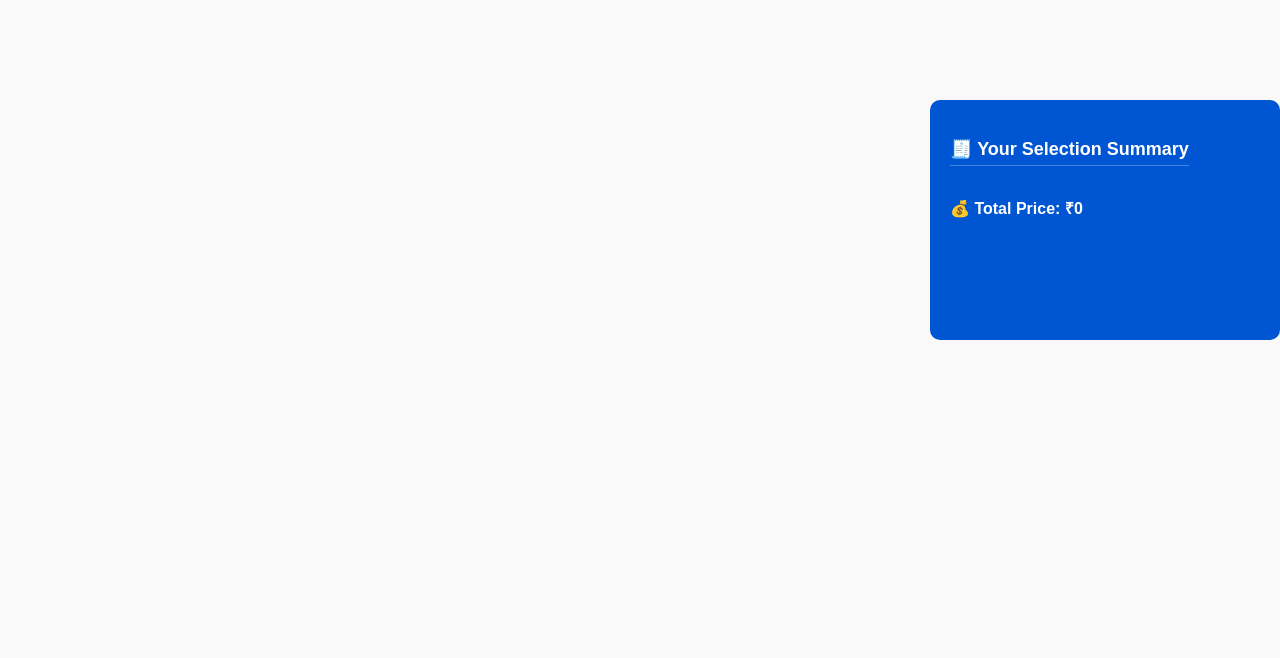
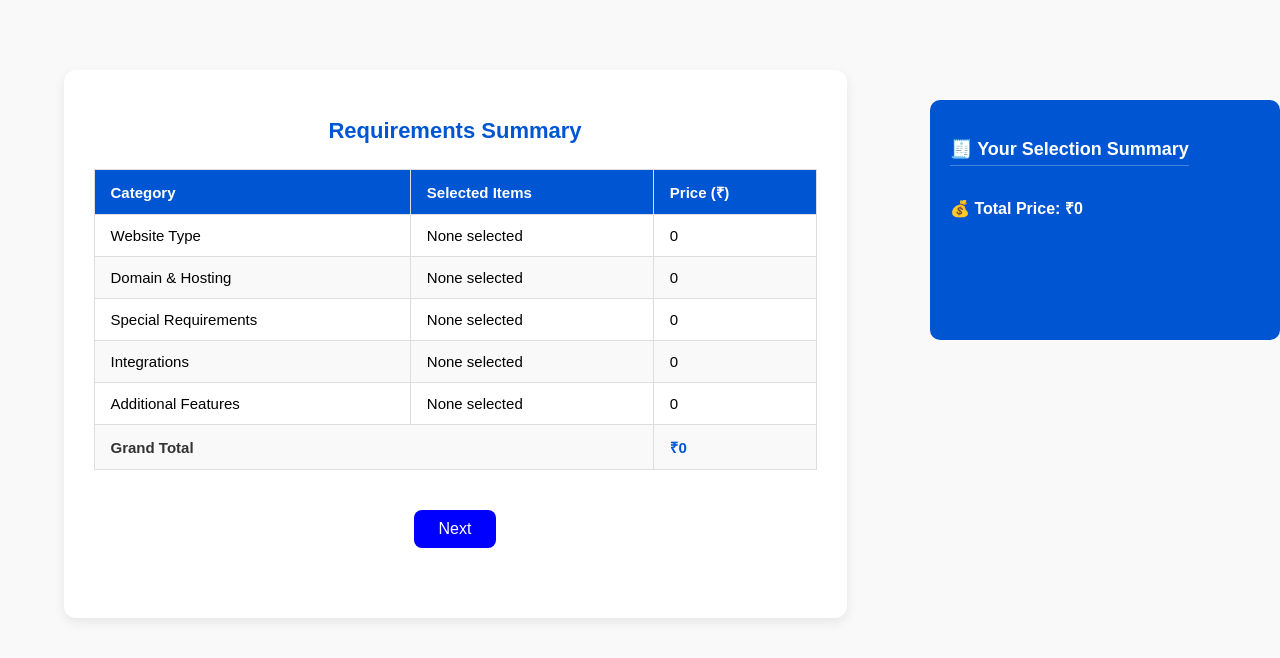
Before and after one commit to jada-chandana/website-calculator, a React (Vite) app: page /summary in a window 1280 px wide. Shown: the top 658 px of the page. Built offline with nearby package versions, Linux system fonts and the light colour scheme.

Commit message:
add requirement table
add requirement table

```diff
--- a/src/App.css
+++ b/src/App.css
@@ -276,6 +276,66 @@ html, body {
   color: white;
 
 }
+.req-table-container {
+  width: 90%;
+  max-width: 900px;
+  margin: 50px auto;
+  background: #fff;
+  border-radius: 12px;
+  box-shadow: 0 4px 12px rgba(0, 0, 0, 0.08);
+  padding: 30px;
+  font-family: "Poppins", sans-serif;
+}
+
+.req-title {
+  text-align: center;
+  margin-bottom: 25px;
+  color: #0056d2;
+  font-size: 22px;
+  font-weight: 600;
+}
+
+.req-table {
+  width: 100%;
+  border-collapse: collapse;
+}
+
+.req-table th,
+.req-table td {
+  border: 1px solid #ddd;
+  padding: 12px 16px;
+  text-align: left;
+  font-size: 15px;
+}
+
+.req-table th {
+  background-color: #0056d2;
+  color: #fff;
+}
+
+.req-table tr:nth-child(even) {
+  background-color: #f9f9f9;
+}
+
+.req-table tr:hover {
+  background-color: #f1f7ff;
+}
+
+.total-row {
+  background-color: #eaf3ff;
+  font-weight: 600;
+}
+
+.total-label {
+  text-align: right;
+  color: #333;
+}
+
+.total-value {
+  color: #0056d2;
+  font-weight: 700;
+}
+
 /* Card container */
 .contact-card {
   width: 100%;
--- a/src/App.jsx
+++ b/src/App.jsx
@@ -7,15 +7,17 @@ import Sidebar from "./components/Sidebar";
 import Pages from "./components/NumberOfPages";
 import SpecialRequirements from "./components/SpecialRequirements";
 import Integration from "./components/integrations";
-// import  ExtraRequirement from "./components/ExtraRequirements";
+import RequirementsTable from "./components/Requirement";
 import Contact from "./components/contact";
+
 function App() {
   const [selectedItems, setSelectedItems] = useState({
     type: null,
-    domain: [],         // ✅ supports multiple domain selections
+    domain: [],         // multiple selections supported
     pages: null,
-    requirements: [],   // ✅ for special requirements
-    chips: [],          // optional: if you’re using ChipsInput
+    requirements: [],
+    integrations: [],
+    chips: [],
   });
 
   return (
@@ -24,7 +26,7 @@ function App() {
         {/* Main content area */}
         <div style={{ flex: 1, padding: "20px" }}>
           <Routes>
-            {/* Home Page — shows Type + Domain */}
+            {/* Home Page — Type + Domain */}
             <Route
               path="/"
               element={
@@ -41,7 +43,7 @@ function App() {
               }
             />
 
-            {/* Pages Route */}
+            {/* Number of Pages */}
             <Route
               path="/pages"
               element={
@@ -52,8 +54,7 @@ function App() {
               }
             />
 
-
-            {/* Special Requirements Route */}
+            {/* Special Requirements + Integrations */}
             <Route
               path="/nextPages"
               element={
@@ -69,15 +70,21 @@ function App() {
                 </>
               }
             />
-            <Route path="/contact"
-            element={
-              <>
-              <Contact/></>
-            }
+
+            {/* Contact Page */}
+            <Route path="/contact" element={<Contact />} />
+
+            {/* ✅ Requirements Summary Page */}
+            <Route
+              path="/summary"
+              element={
+                <RequirementsTable
+                  selectedItems={selectedItems}
+                  setSelectedItems={setSelectedItems}
+                />
+              }
             />
-
           </Routes>
-
         </div>
 
         {/* Sidebar — visible on all pages */}
--- /dev/null
+++ b/src/components/Requirement.jsx
@@ -0,0 +1,58 @@
+import React from "react";
+import { NavLink } from "react-router";
+// import "./RequirementsTable.css";
+
+const RequirementsTable = ({ selectedItems = {} }) => {
+  const { type, domain, requirements, integrations, chips } = selectedItems;
+
+  const getTotal = (array) => {
+    if (!array || array.length === 0) return 0;
+    return array.reduce((acc, item) => acc + Number(item.price || 0), 0);
+  };
+
+  const data = [
+    { title: "Website Type", items: type ? [type] : [] },
+    { title: "Domain & Hosting", items: domain || [] },
+    { title: "Special Requirements", items: requirements || [] },
+    { title: "Integrations", items: integrations || [] },
+    { title: "Additional Features", items: chips || [] },
+  ];
+
+  const grandTotal = data.reduce((acc, section) => acc + getTotal(section.items), 0);
+
+  return (
+    <div className="req-table-container">
+      <h2 className="req-title">Requirements Summary</h2>
+
+      <table className="req-table">
+        <thead>
+          <tr>
+            <th>Category</th>
+            <th>Selected Items</th>
+            <th>Price (₹)</th>
+          </tr>
+        </thead>
+        <tbody>
+          {data.map((section, index) => (
+            <tr key={index}>
+              <td>{section.title}</td>
+              <td>
+                {section.items.length > 0
+                  ? section.items.map((i) => i.name).join(", ")
+                  : "None selected"}
+              </td>
+              <td>{getTotal(section.items)}</td>
+            </tr>
+          ))}
+          <tr className="total-row">
+            <td colSpan="2" className="total-label">Grand Total</td>
+            <td className="total-value">₹{grandTotal}</td>
+          </tr>
+        </tbody>
+      </table>
+      <NavLink to="/contact" className="next">Next</NavLink>
+    </div>
+  );
+};
+
+export default RequirementsTable;
--- a/src/components/integrations.jsx
+++ b/src/components/integrations.jsx
@@ -71,7 +71,7 @@ const Integrations = ({ selectedItems = {}, setSelectedItems = () => {} }) => {
         </NavLink>
 
         <NavLink
-          to={isIntegrationSelected ? "/contact" : "#"}
+          to={isIntegrationSelected ? "/summary" : "#"}
           className={`next ${!isIntegrationSelected ? "disabled" : ""}`}
           onClick={(e) => {
             if (!isIntegrationSelected) e.preventDefault();
```
